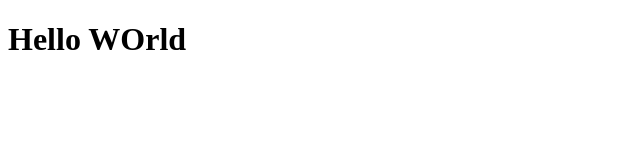
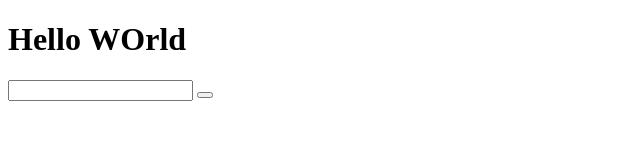
Before and after one commit to kumbahke/e-commerce, a plain HTML site: page index.html in a window 1280 px wide. Shown: the whole page, without its empty margins (0-640 px from the left). Drawn offline with Linux system fonts and the light colour scheme.

Commit message:
membuat form

```diff
--- a/index.html
+++ b/index.html
@@ -1,12 +1,16 @@
 <!DOCTYPE html>
 <html lang="en">
-<head>
-    <meta charset="UTF-8">
-    <meta http-equiv="X-UA-Compatible" content="IE=edge">
-    <meta name="viewport" content="width=device-width, initial-scale=1.0">
+  <head>
+    <meta charset="UTF-8" />
+    <meta http-equiv="X-UA-Compatible" content="IE=edge" />
+    <meta name="viewport" content="width=device-width, initial-scale=1.0" />
     <title>Document</title>
-</head>
-<body>
+  </head>
+  <body>
     <h1>Hello WOrld</h1>
-</body>
+    <form action="">
+      <input type="text" name="" id="" />
+      <button></button>
+    </form>
+  </body>
 </html>
```
